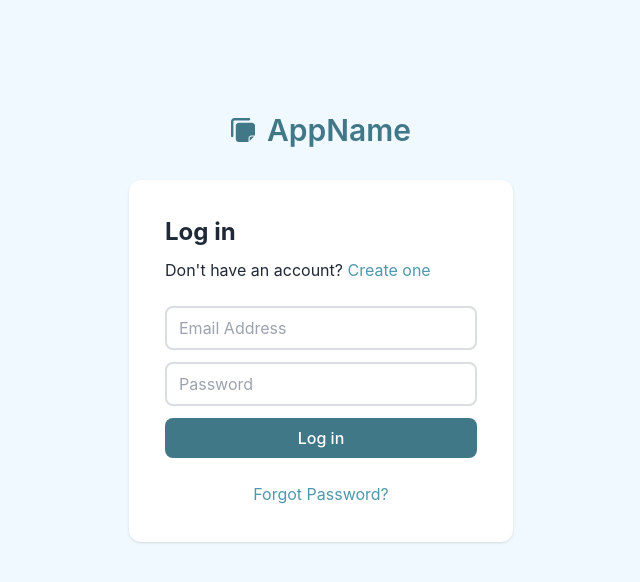
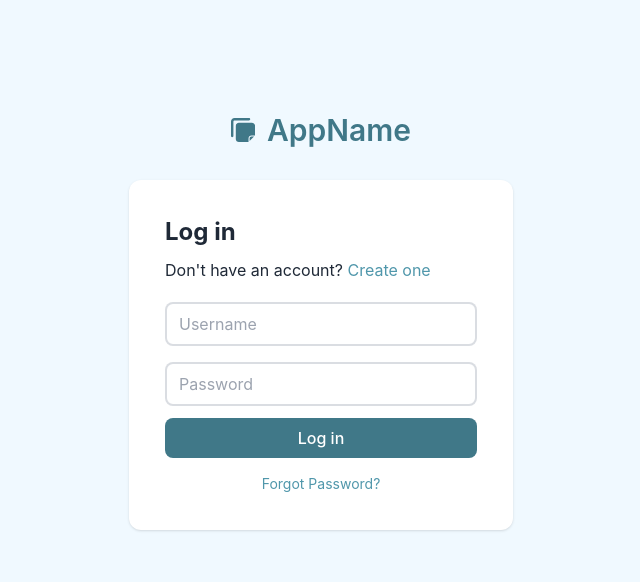
Before and after one commit to acricmg/todo-app-react, a React (Vite) app: page / in a window 1280 px wide. Shown: the top 582 px of the page, without its empty margins (319-959 px from the left). Built offline with nearby package versions, Linux system fonts and the light colour scheme.

Commit message:
added handler functions to handle the login logic

```diff
--- a/package.json
+++ b/package.json
@@ -17,7 +17,7 @@
     "react": "^18.2.0",
     "react-dom": "^18.2.0",
     "react-draggable": "^4.4.6",
-    "react-router-dom": "^6.19.0"
+    "react-router-dom": "^6.20.0"
   },
   "devDependencies": {
     "@types/react": "^18.2.37",
--- a/src/pages/Login.jsx
+++ b/src/pages/Login.jsx
@@ -1,8 +1,46 @@
-import React from "react";
-import { Link } from "react-router-dom";
+import axios from "axios";
+import React, { useState } from "react";
+import { Link, useNavigate } from "react-router-dom";
+
+import config from "../../config/config";
 import LoginLayout from "../components/LoginLayout";
 
 const Login = () => {
+  const [input, setInput] = useState({});
+  const navigate = useNavigate();
+
+  const handleChange = (e) => {
+    const name = e.target.name;
+    const value = e.target.value;
+
+    setInput((inputs) => {
+      return { ...inputs, [name]: value };
+    });
+  };
+
+  const handleSubmit = async (event) => {
+    event.preventDefault();
+
+    try {
+      const formData = {
+        username: input.username,
+        password: input.password,
+      };
+
+      const response = await axios.post(
+        `${config.backend.url}/api/authorize`,
+        formData
+      );
+
+      if (response.data) {
+        navigate("/tasks");
+        setInput({});
+      }
+    } catch (error) {
+      console.error("POST request failed:", error);
+    }
+  };
+
   return (
     <LoginLayout>
       <div className="text-center sm:text-left">
@@ -15,31 +53,32 @@ const Login = () => {
           </Link>
         </p>
       </div>
-      <form className="my-6 flex flex-col" action="" method="post">
+      <form className="my-4 flex flex-col" onSubmit={handleSubmit}>
         <input
-          className="mb-3 field-rounded field-border"
-          type="email"
-          name="email"
-          id="email"
-          placeholder="Email Address"
+          className="field"
+          type="text"
+          name="username"
+          id="username"
+          placeholder="Username"
+          value={input.username || ""}
+          onChange={(e) => handleChange(e)}
+          required
         />
         <input
-          className="mb-3 field-rounded field-border"
+          className="field"
           type="password"
           name="password"
-          id="passwd"
+          id="password"
           placeholder="Password"
+          value={input.password || ""}
+          onChange={(e) => handleChange(e)}
+          required
         />
-        <button
-          className="field-rounded btn-primary"
-          type="submit"
-        >
+        <button className="field-rounded btn-primary" type="submit">
           Log in
         </button>
       </form>
-      <span className="text-center link">
-        Forgot Password?
-      </span>
+      <span className="text-sm text-center link">Forgot Password?</span>
     </LoginLayout>
   );
 };
```
Also changed, not shown: 1 other file (tests, documents, lock files or other folders).
